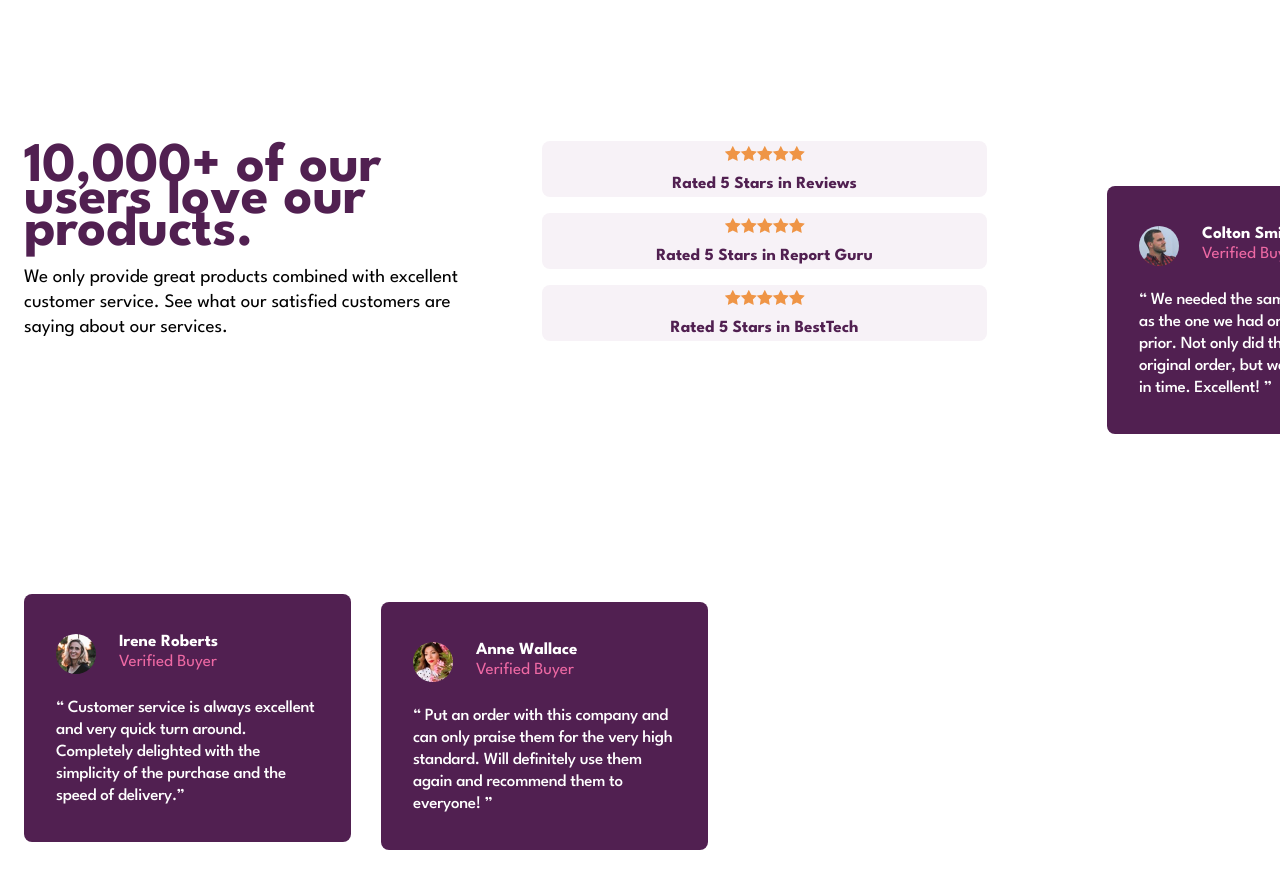
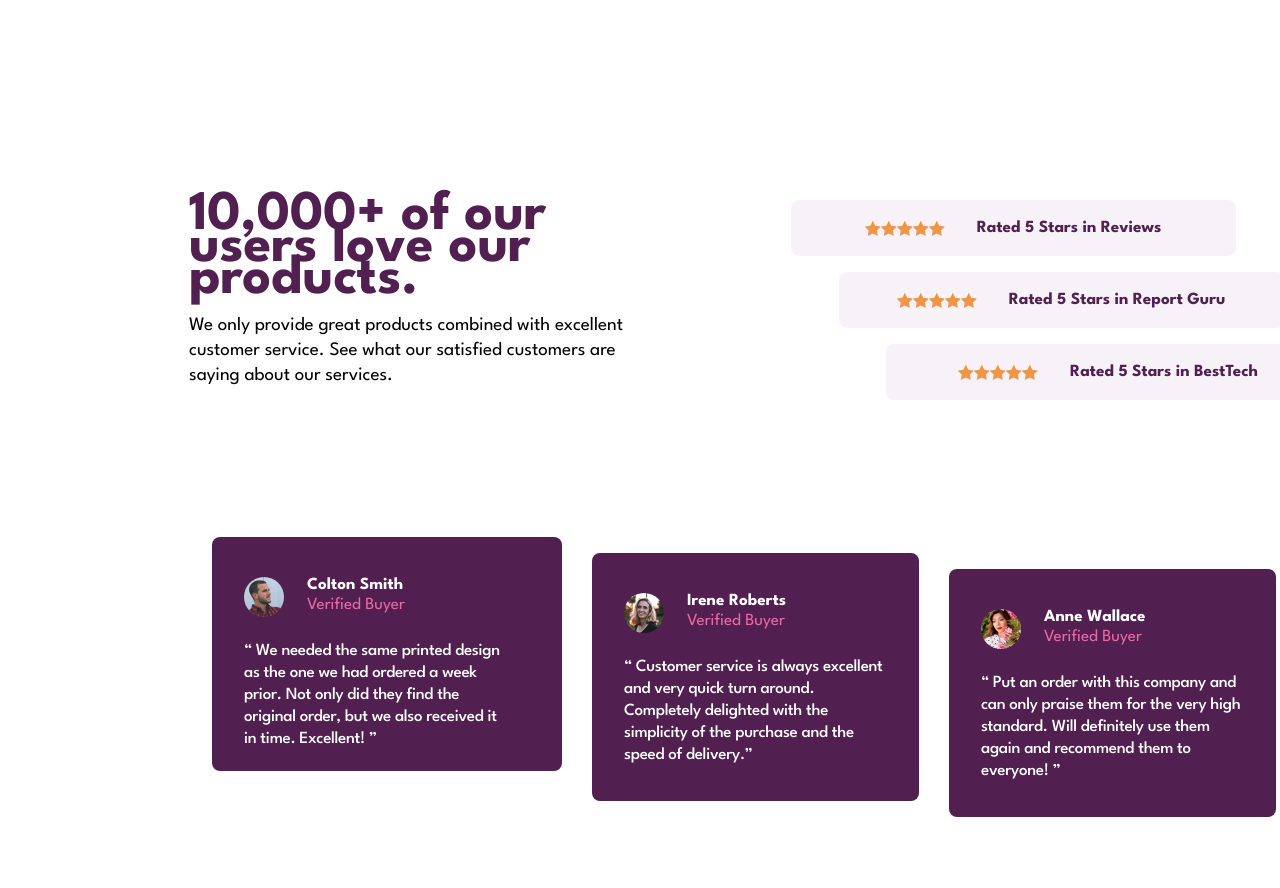
Before and after one commit to XavierVelasquezSoto/flexbox-week-1-4-, a plain HTML site: page index.html in a window 1280 px wide. Shown: the top 888 px of the page. Drawn offline with Linux system fonts and the light colour scheme.

Commit message:
update/final
falta correcciones finales

```diff
--- a/css/style.css
+++ b/css/style.css
@@ -43,17 +43,7 @@ body {
   margin: 82px 24px 99px 24px;
 }
 
-@media screen and (width>768px){
-  .container{
-    width: 1440px;
-    height: 800px;
-    display: flex;
-    flex-direction: row;
-    justify-content: flex-start;
-    align-items: center;
-    flex-wrap: wrap;
-  }
-}
+
 
 
 .top{
@@ -268,11 +258,32 @@ body {
   margin-left: 23px;
 }
 
+
+@media screen and (width>768px){
+  .container{
+    width: 1440px;
+    height: 800px;
+    display: flex;
+
+  }
+}
+
+@media screen and (width>768px){
+  .review{
+    margin-left: 165px;
+    margin-top: 118px;
+    display: flex;
+  }
+}
+
 @media screen and (width>768px){
   .top{
     margin: 0;
     width: 445px;
     height: 245px;
+    display: flex;
+    flex-direction: column;
+
   }
   .title{
     font-size: 56px;
@@ -285,19 +296,39 @@ body {
 
 }
 
+
 @media screen and (width>768){
   .three-pack{
     width: 540px;
     height: 200px;
+    display: flex;
+    flex-direction: row;
   }
 }
 
+@media screen and (width>768px){
+  .subtitle{
+    margin: 0;
+    margin-left: 32px;
+  }
+}
+
+@media screen and (width>768px){
+  .star{
+    margin: 0;
+  }
+}
 
 
 @media screen and (width>768px){
   .one{
     width: 445px;
     height: 56px;
+    display: flex;
+    flex-direction: row;
+    justify-content: center;
+    align-items: center;
+    margin-left: -95px;
   }
 }
 
@@ -305,6 +336,11 @@ body {
   .two{
     width: 445px;
     height: 56px;
+    display: flex;
+    flex-direction: row;
+    justify-content: center;
+    align-items: center;
+    margin-left: -47px;
   }
 }
 
@@ -312,29 +348,40 @@ body {
   .three{
     width: 445px;
     height: 56px;
+    display: flex;
+    flex-direction: row;
+    justify-content: center;
+    align-items: center;
   }
 }
 
+@media screen and (width>768px){
+  .box{
+    display: flex;
+    flex-direction: row;
+    justify-content: center;
 
+  }
+}
 
 @media screen and (width>768px){
   .purple-1{
-  margin-left: 165px;
-  margin-right: 30px;
-  margin-top: 71px;
+    margin-right: 30px;
+    margin-top: 71px;
+    width: 350px;
+    height: 234px;
   }
 }
 
 @media screen and (width>768px){
   .purple-2{
-    margin-top: 87px;
-  margin-right: 30px;
+   margin-top: 87px;
+   margin-right: 30px;
   }
 }
 
 @media screen and (width>768px){
   .purple-3{
     margin-top: 103px;
-
   }
 }
--- a/index.html
+++ b/index.html
@@ -15,6 +15,7 @@
   </head>
   <body>
     <div class="container">
+      <div class="review">
         <div class="top">
           <h1 class="title">10,000+ of our users love our products.</h1>
           <p class="text">
@@ -115,6 +116,8 @@
             <h2 class="subtitle">Rated 5 Stars in BestTech</h2>
           </div>
         </div>
+      </div>
+      <div class="box">
         <div>
           <div class="purple-1">
             <div class="photo-text-1">
@@ -131,8 +134,8 @@
             <div class="text-purple-div">
               <p class="text-purple">
                 “ We needed the same printed design as the one we had ordered a
-              week prior. Not only did they find the original order, but we also
-              received it in time. Excellent! ”
+                week prior. Not only did they find the original order, but we
+                also received it in time. Excellent! ”
               </p>
             </div>
           </div>
@@ -152,9 +155,9 @@
             </div>
             <div class="text-purple-div">
               <p class="text-purple">
-              “ Customer service is always excellent and very quick turn around.
-              Completely delighted with the simplicity of the purchase and the
-              speed of delivery.”
+                “ Customer service is always excellent and very quick turn
+                around. Completely delighted with the simplicity of the purchase
+                and the speed of delivery.”
               </p>
             </div>
           </div>
@@ -174,10 +177,11 @@
             </div>
             <div class="text-purple-div">
               <p class="text-purple">
-              “ Put an order with this company and can only praise them for the
-              very high standard. Will definitely use them again and recommend
-              them to everyone! ”
+                “ Put an order with this company and can only praise them for
+                the very high standard. Will definitely use them again and
+                recommend them to everyone! ”
               </p>
+            </div>
           </div>
         </div>
       </div>
```
Lines whose indentation alone changed are shown as unchanged.
